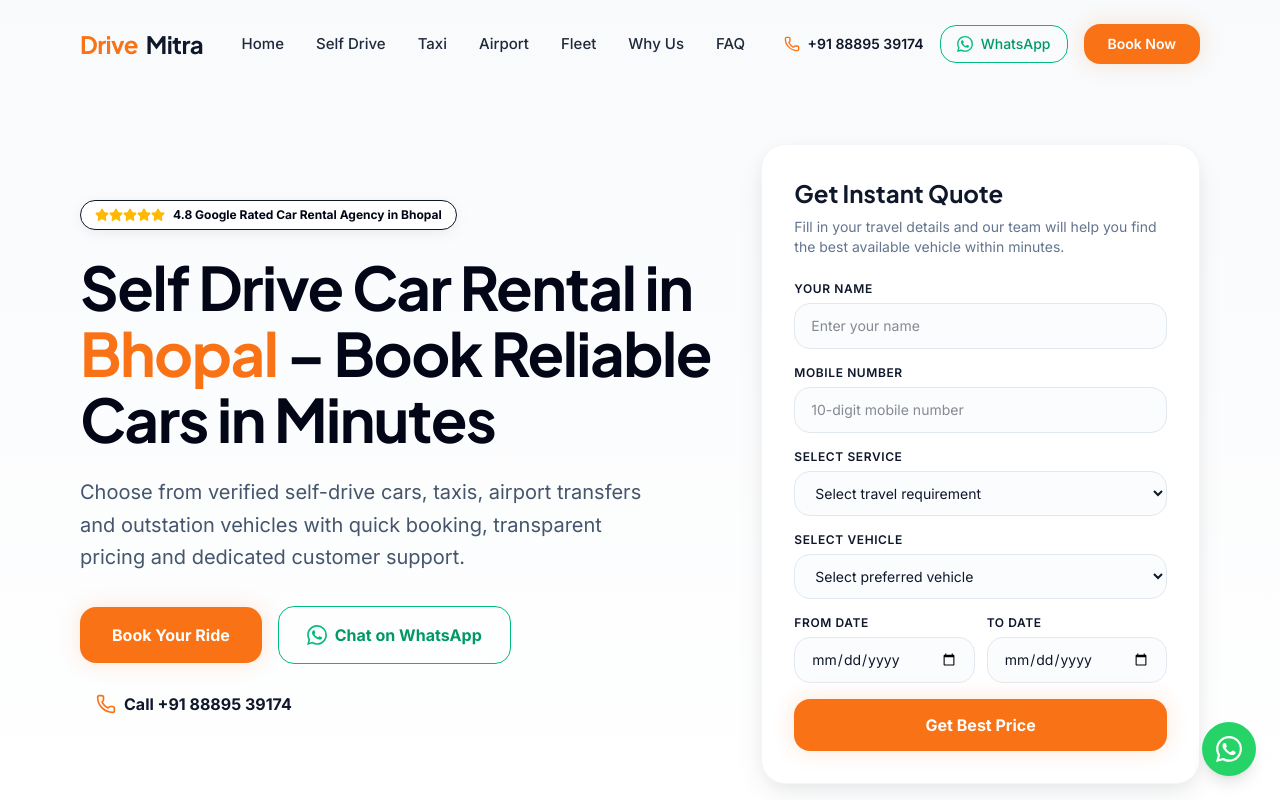
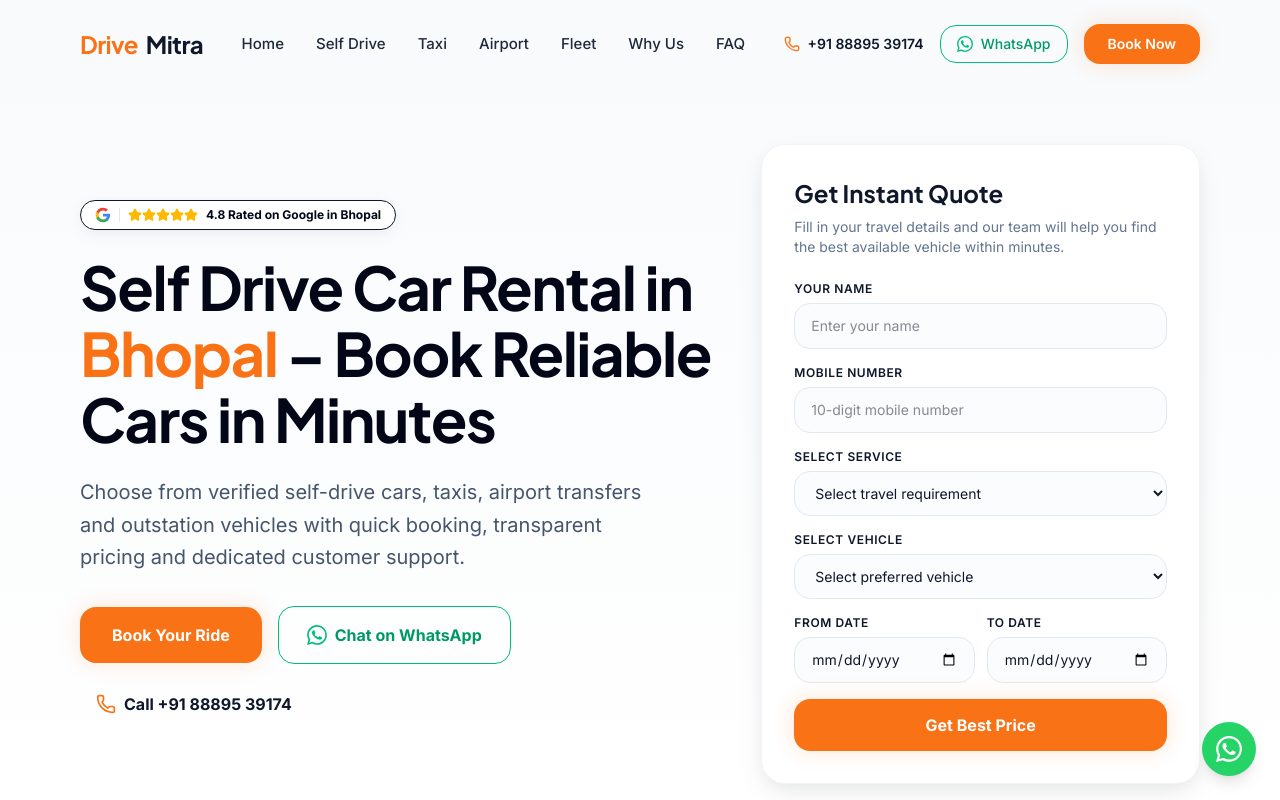
Before and after one commit to balramjhapate/DriveMitra-, a Next.js app: page / in a window 1280 px wide. Shown: the top 800 px of the page. Built offline with nearby package versions, Linux system fonts and the light colour scheme.

Commit message:
Create GoogleIcon and integrate in Hero, TrustBar, Footer, and Testimonials

```diff
--- a/components/hero/Hero.tsx
+++ b/components/hero/Hero.tsx
@@ -4,6 +4,7 @@
 import { siteConfig } from "@/config/site";
 import { Phone, Star } from "lucide-react";
 import WhatsAppIcon from "@/components/icons/WhatsAppIcon";
+import GoogleIcon from "@/components/icons/GoogleIcon";
 import { motion } from "framer-motion";
 
 export default function Hero() {
@@ -31,13 +32,15 @@
             transition={{ duration: 0.4 }}
             className="flex items-center gap-2 bg-white border border-slate-150 px-3.5 py-1.5 rounded-full shadow-soft mb-6"
           >
+            <GoogleIcon className="w-4 h-4 shrink-0" />
+            <div className="w-px h-3.5 bg-slate-200" />
             <div className="flex text-amber-400">
               {[...Array(5)].map((_, i) => (
                 <Star key={i} className="w-3.5 h-3.5 fill-current" />
               ))}
             </div>
             <span className="text-primary-950 font-bold text-xs">
-              {siteConfig.rating} Google Rated Car Rental Agency in Bhopal
+              {siteConfig.rating} Rated on Google in Bhopal
             </span>
           </motion.div>
 
--- /dev/null
+++ b/components/icons/GoogleIcon.tsx
@@ -0,0 +1,32 @@
+import React from "react";
+
+interface GoogleIconProps {
+  className?: string;
+}
+
+export default function GoogleIcon({ className = "w-5 h-5" }: GoogleIconProps) {
+  return (
+    <svg
+      viewBox="0 0 24 24"
+      className={className}
+      aria-hidden="true"
+    >
+      <path
+        d="M22.56 12.25c0-.78-.07-1.53-.2-2.25H12v4.26h5.92c-.26 1.37-1.04 2.53-2.21 3.31v2.77h3.57c2.08-1.92 3.28-4.74 3.28-8.09z"
+        fill="#4285F4"
+      />
+      <path
+        d="M12 23c2.97 0 5.46-.98 7.28-2.66l-3.57-2.77c-.98.66-2.23 1.06-3.71 1.06-2.86 0-5.29-1.93-6.16-4.53H2.18v2.84C3.99 20.53 7.7 23 12 23z"
+        fill="#34A853"
+      />
+      <path
+        d="M5.84 14.09c-.22-.66-.35-1.36-.35-2.09s.13-1.43.35-2.09V7.06H2.18C1.43 8.55 1 10.22 1 12s.43 3.45 1.18 4.94l2.85-2.22.81-.63z"
+        fill="#FBBC05"
+      />
+      <path
+        d="M12 5.38c1.62 0 3.06.56 4.21 1.64l3.15-3.15C17.45 2.09 14.97 1 12 1 7.7 1 3.99 3.47 2.18 7.06l3.66 2.84c.87-2.6 3.3-4.52 6.16-4.52z"
+        fill="#EA4335"
+      />
+    </svg>
+  );
+}
--- a/components/layout/Footer.tsx
+++ b/components/layout/Footer.tsx
@@ -1,6 +1,7 @@
 import { siteConfig } from "@/config/site";
 import { Star, Mail, MapPin, Clock, Phone } from "lucide-react";
 import WhatsAppIcon from "@/components/icons/WhatsAppIcon";
+import GoogleIcon from "@/components/icons/GoogleIcon";
 
 export default function Footer() {
   const currentYear = new Date().getFullYear();
@@ -36,7 +37,9 @@
             India&apos;s premium car rental platform in Bhopal. Offering self-drive cars, verified chauffeurs, outstation cabs, and reliable airport pick-and-drop transfers with absolute transparent pricing.
           </p>
           {/* Trust Rating */}
-          <div className="flex items-center gap-2 bg-slate-900 border border-slate-800 px-4 py-2.5 rounded-btn w-fit">
+          <div className="flex items-center gap-2.5 bg-slate-900 border border-slate-800 px-4 py-2.5 rounded-btn w-fit">
+            <GoogleIcon className="w-4 h-4 shrink-0" />
+            <div className="w-px h-3.5 bg-slate-800" />
             <div className="flex text-amber-400">
               {[...Array(5)].map((_, i) => (
                 <Star key={i} className="w-4 h-4 fill-current" />
--- a/components/sections/Testimonials.tsx
+++ b/components/sections/Testimonials.tsx
@@ -1,7 +1,8 @@
 "use client";
 
 import { TESTIMONIALS } from "@/constants/faq";
-import { Star, Quote } from "lucide-react";
+import { Star } from "lucide-react";
+import GoogleIcon from "@/components/icons/GoogleIcon";
 import { motion } from "framer-motion";
 
 export default function Testimonials() {
@@ -64,7 +65,7 @@
                         <Star key={i} className="w-4 h-4 fill-current" />
                       ))}
                     </div>
-                    <Quote className="w-8 h-8 text-slate-100" />
+                    <GoogleIcon className="w-5 h-5 opacity-90" />
                   </div>
 
                   <p className="text-slate-600 text-sm leading-relaxed mb-6 italic">
--- a/components/sections/TrustBar.tsx
+++ b/components/sections/TrustBar.tsx
@@ -2,12 +2,13 @@
 
 import { ShieldCheck, Star, Car, Zap, Layers } from "lucide-react";
 import WhatsAppIcon from "@/components/icons/WhatsAppIcon";
+import GoogleIcon from "@/components/icons/GoogleIcon";
 import { motion } from "framer-motion";
 
 export default function TrustBar() {
   const badges = [
     { icon: ShieldCheck, title: "Verified Partners", desc: "100% trusted rental network" },
-    { icon: Star, title: "4.8 Google Rated", desc: "Highly loved by customers" },
+    { icon: GoogleIcon, title: "4.8 Google Rated", desc: "Highly loved by customers" },
     { icon: Car, title: "Well Maintained", desc: "Clean & sanitised vehicles" },
     { icon: WhatsAppIcon, title: "WhatsApp Support", desc: "Instant help when you need" },
     { icon: Zap, title: "Fast Booking", desc: "Confirm your ride in minutes" },
```
